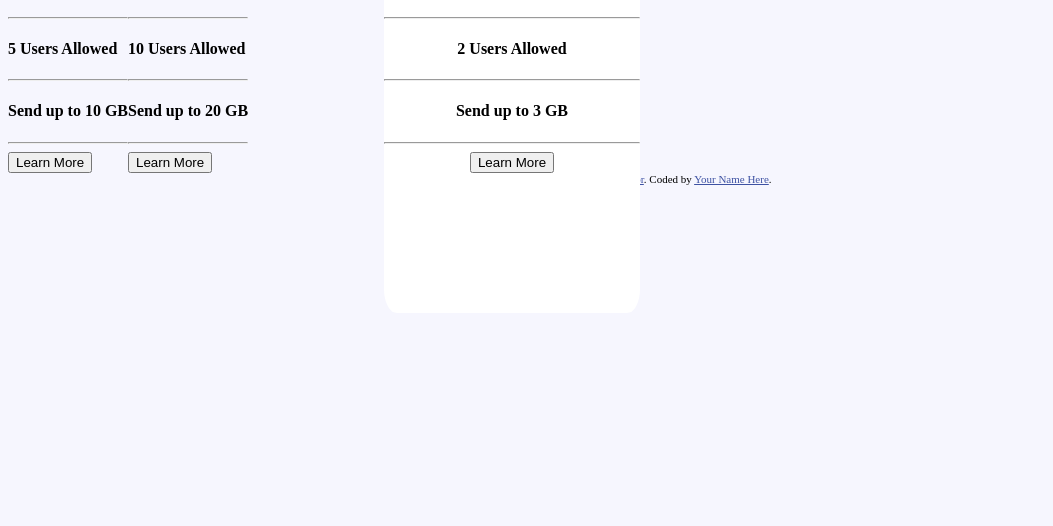
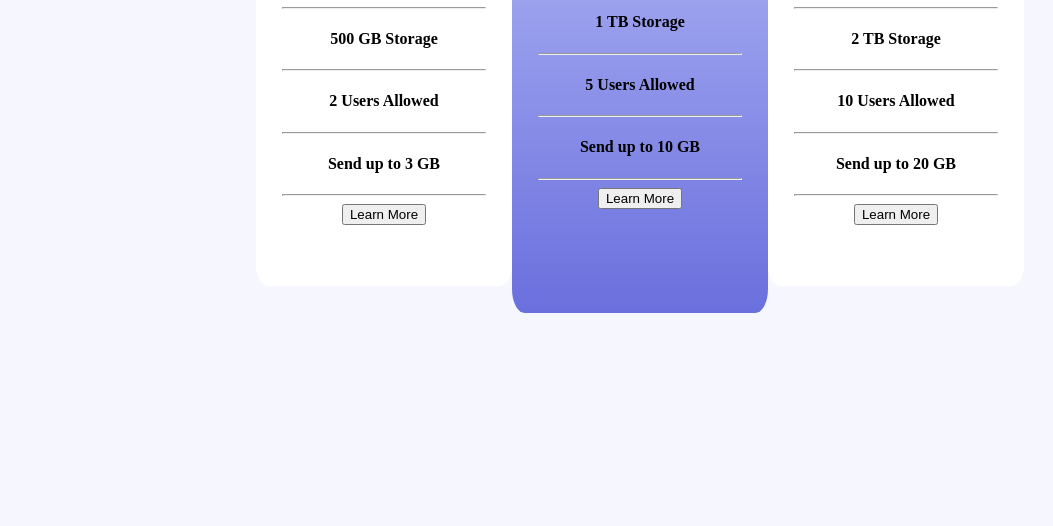
Before and after one commit to ColmanDevClub/week-2, a plain HTML site: page Toggle-Button/index.html in a window 1280 px wide. Shown: the part 274-800 px from the top of the page, without its empty margins (0-1053 px from the left). Drawn offline with Linux system fonts and the light colour scheme.

Commit message:
commit 2 - box1, box2,  box3

```diff
--- a/Toggle-Button/index.html
+++ b/Toggle-Button/index.html
@@ -50,7 +50,7 @@
     </div>
   </div>
   <div class="box3">
-    <div class="text2">
+    <div class="text3">
       <h3>Master</h3>
       <h1>&dollar;399.99</h1>
       <hr>
--- a/Toggle-Button/style.css
+++ b/Toggle-Button/style.css
@@ -11,9 +11,43 @@ body{
 .box1{
     position:absolute;
     background-color: white;
-    left:30%;
+    top:20%;
+    left: 20%;
+    width: 20%;
+    height: 50%;
     text-align: center;
+    border-radius: 5%;
+    order: 1;
+}
+
+.box2{
+    position:absolute;
+    background: linear-gradient(hsl(236, 72%, 79%)  25%,hsl(237, 63%, 64%) 100%);
+    left: 40%;
     width: 20%;
     height: 60%;
+    text-align: center;
     border-radius: 5%;
+    order: 2;
 }
+.box3{
+    position:absolute;
+    background-color: white;
+    top:20%;
+    left: 60%;
+    width: 20%;
+    height: 50%;
+    text-align: center;
+    border-radius: 5%;
+    order: 3;
+}
+.text2{
+    width: 80%;
+    display: inline-table;
+    margin-top: 36px;
+}
+.text1,.text3{
+    width: 80%;
+    display: inline-table;
+
+}
```
